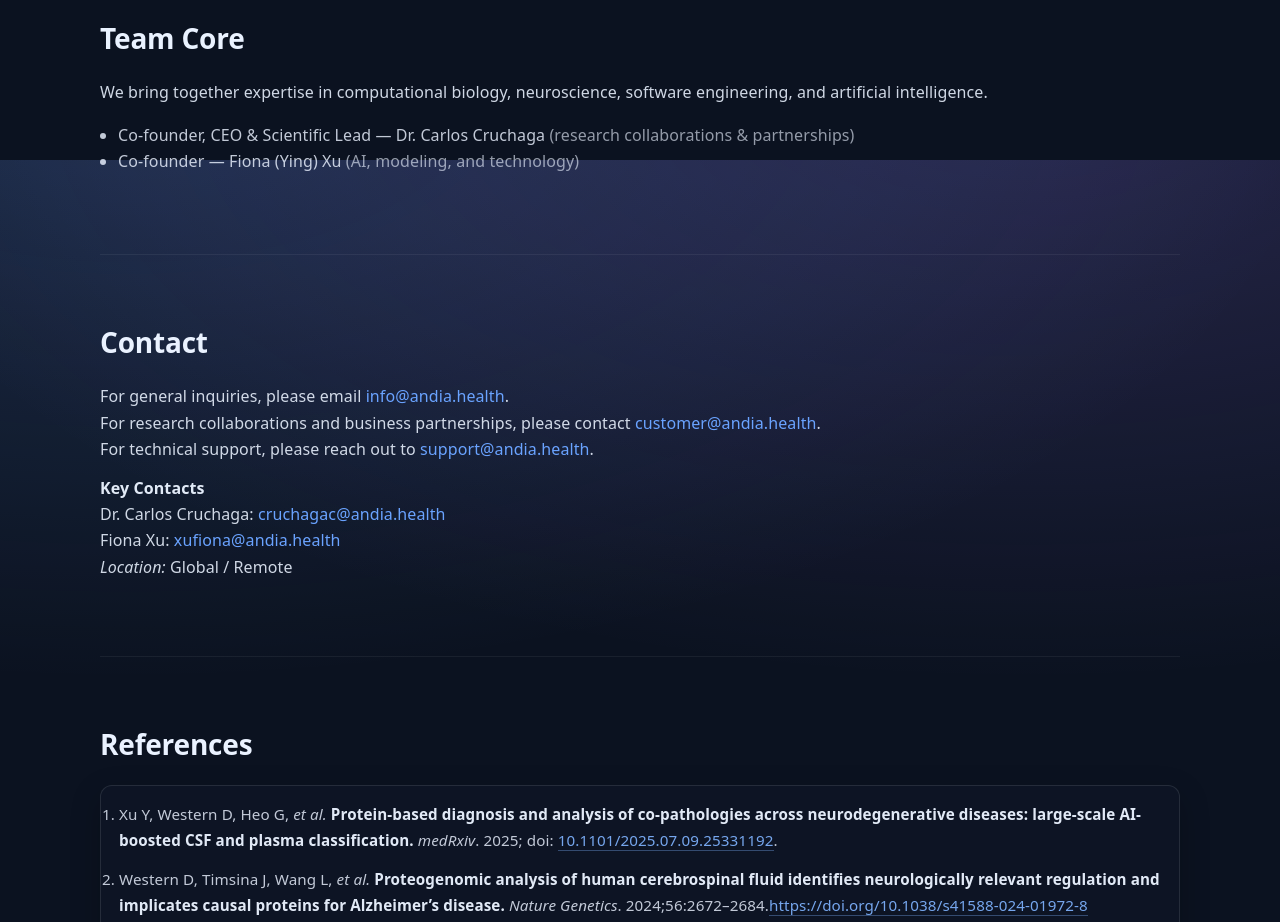
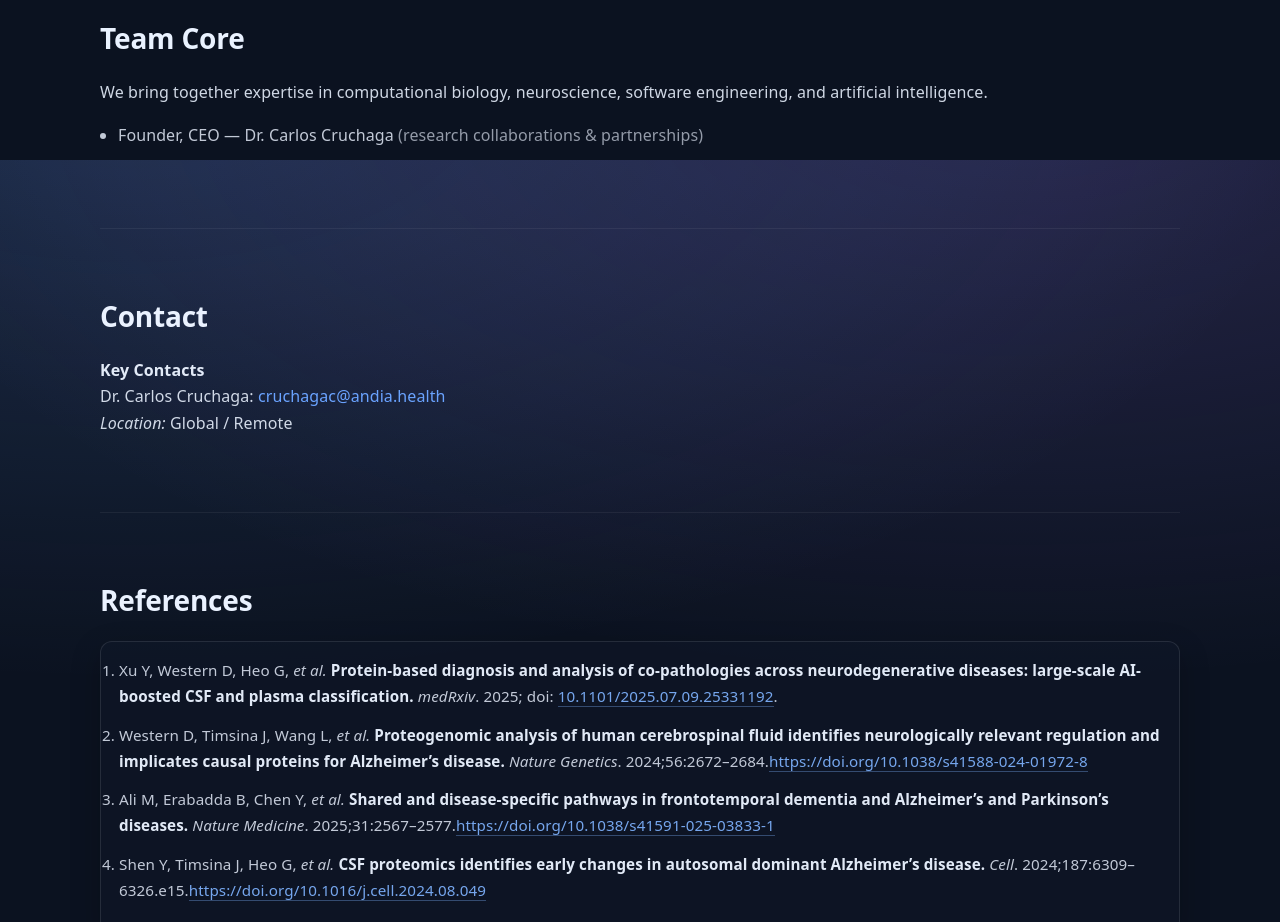
Before and after one commit to YingXu001/Andia_Health_Home, a React (Vite) app: page / in a window 1280 px wide. Shown: the part 3840-4762 px from the top of the page. Built offline with nearby package versions, Linux system fonts and the light colour scheme.

Commit message:
update app.jsx

```diff
--- a/src/App.jsx
+++ b/src/App.jsx
@@ -169,36 +169,19 @@
           </p>
           <ul className="list">
             <li>
-              Co-founder, CEO & Scientific Lead — Dr. Carlos Cruchaga
+              Founder, CEO — Dr. Carlos Cruchaga
               <span style={{ opacity: 0.75 }}> (research collaborations & partnerships)</span>
-            </li>
-            <li>
-              Co-founder — Fiona (Ying) Xu
-              <span style={{ opacity: 0.75 }}> (AI, modeling, and technology)</span>
             </li>
           </ul>
         </Section>
 
         <Section id="contact" title="Contact">
-          <p>
-            For general inquiries, please email{" "}
-            <a href="mailto:info@andia.health">info@andia.health</a>.
-            <br />
-            For research collaborations and business partnerships, please contact{" "}
-            <a href="mailto:customer@andia.health">customer@andia.health</a>.
-            <br />
-            For technical support, please reach out to{" "}
-            <a href="mailto:support@andia.health">support@andia.health</a>.
-          </p>
 
           <p>
             <strong>Key Contacts</strong>
             <br />
             Dr. Carlos Cruchaga:{" "}
             <a href="mailto:cruchagac@andia.health">cruchagac@andia.health</a>
-            <br />
-            Fiona Xu:{" "}
-            <a href="mailto:xufiona@andia.health">xufiona@andia.health</a>
             <br />
             <em>Location:</em> Global / Remote
           </p>
```
